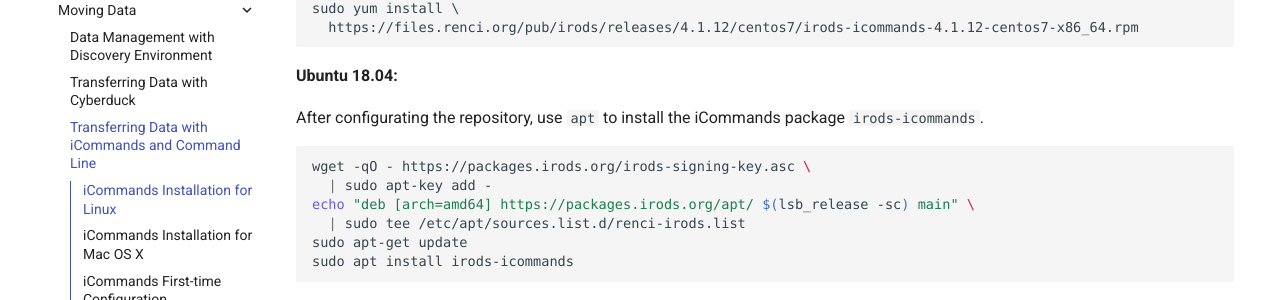
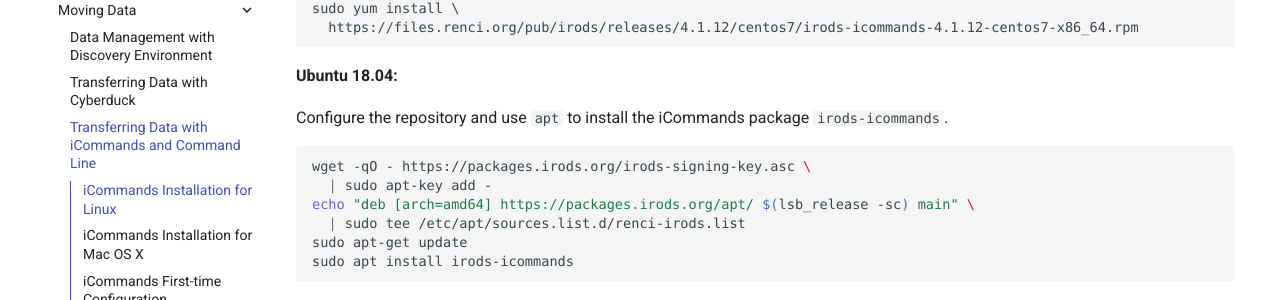
Before and after one commit to CyVerse-learning-materials/learning-materials-home, an MkDocs documentation site: the page built from docs/ds/icommands.md, in a window 1280 px wide and 900 px high, scrolled down 690 px. Shown: the part 152-452 px from the top of the window. Built offline with MkDocs 1.6.1 and Material for MkDocs 9.7.7, drawn with Linux system fonts in a browser that asks for light colours; some web fonts are replaced; a script that is not in the unit is left out; comment, search, counter and statistics services are not loaded.

Commit message:
Word edits per tony

````diff
--- a/docs/ds/icommands.md
+++ b/docs/ds/icommands.md
@@ -37,7 +37,7 @@
 
 **Ubuntu 18.04:**
 
-After configurating the repository, use `apt` to install the iCommands package `irods-icommands`.
+Configure the repository and use `apt` to install the iCommands package `irods-icommands`.
 
 ``` bash
 wget -qO - https://packages.irods.org/irods-signing-key.asc \
````
